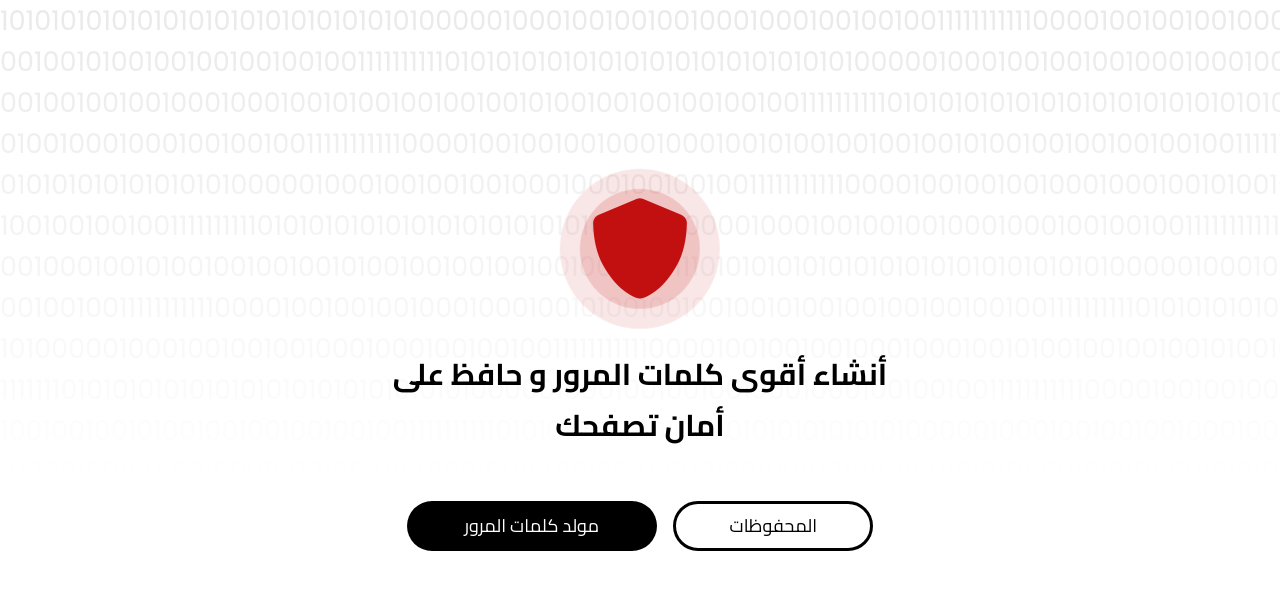
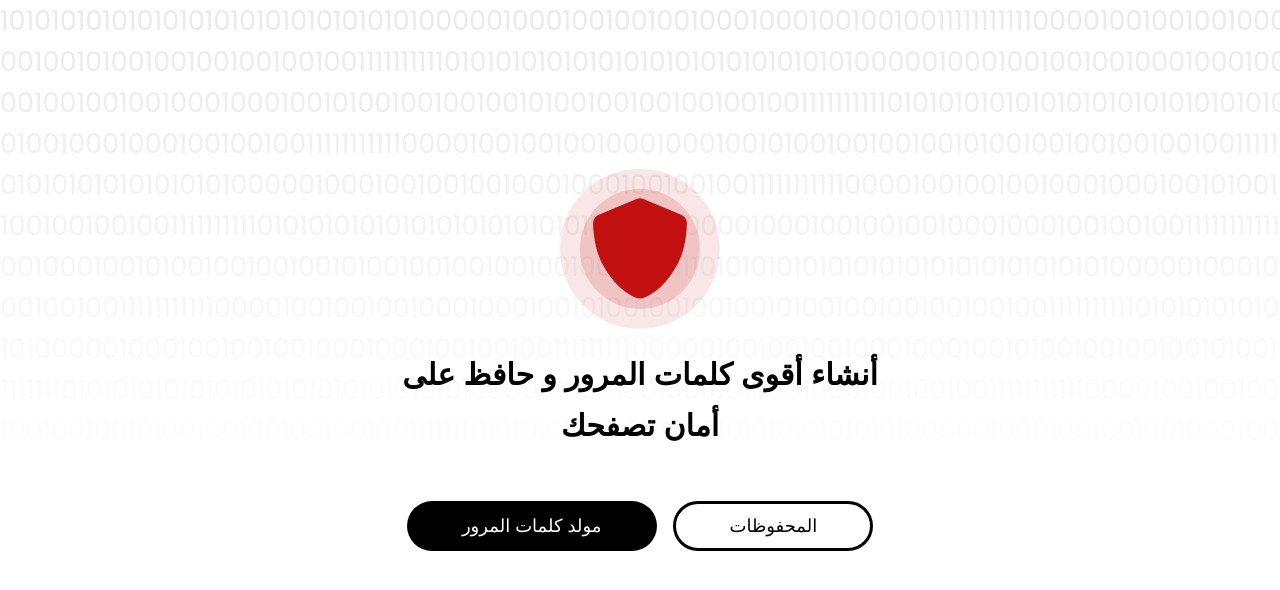
Before and after one commit to 2waab/Passwords-Safty, a plain HTML site: page index.html in a window 1280 px wide. Drawn offline with Linux system fonts and the light colour scheme.

Commit message:
Update index.html

```diff
--- a/index.html
+++ b/index.html
@@ -9,7 +9,7 @@
         <link rel="stylesheet" href="CSS/home.css">
         <link rel="preconnect" href="https://fonts.googleapis.com" />
         <link rel="preconnect" href="https://fonts.gstatic.com" crossorigin />
-        <link href="https://fonts.googleapis.com/css2?family=Cairo:wght@200;300;400;500;600;700;800;900&display=swap" rel="stylesheet" />
+        <link href="https://fonts.googleapis.com/css2?family=Tajawal:wght@200;300;400;500;600;700;800;900&display=swap" rel="stylesheet" />
         <title>Safty</title>
     </head>
     <body>
```
